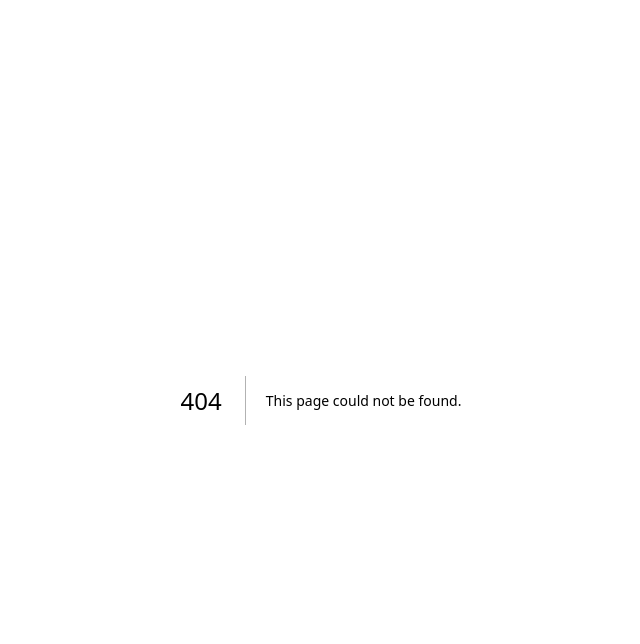
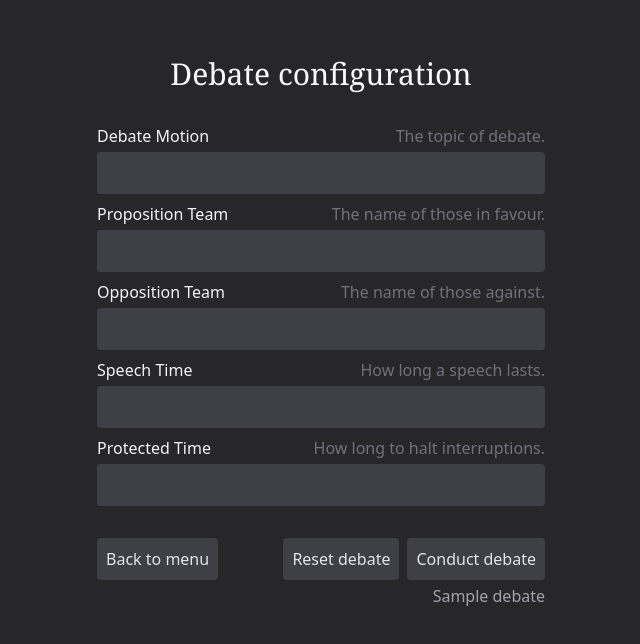
Before and after one commit to debatecore/debate-tools, a Next.js app: page /debate/setup in a window 1280 px wide. Before the commit this address had no page. Shown: the top 644 px of the page, without its empty margins (319-959 px from the left). Built offline with nearby package versions, Linux system fonts and the light colour scheme.

Commit message:
first steps of debate setup

```diff
--- /dev/null
+++ b/src/app/debate/page.tsx
@@ -0,0 +1,3 @@
+export default function PageDebate() {
+  return "Hello.";
+}
--- /dev/null
+++ b/src/app/debate/setup/page.tsx
@@ -0,0 +1,61 @@
+"use client";
+
+import { DebateSetting } from "@/components/DebateSetting";
+import { DebateContext, defaultDebate } from "@/contexts/DebateContext";
+import { useLang } from "@/lib/useLang";
+import Link from "next/link";
+import { useContext } from "react";
+
+export default function PageDebateSetup() {
+  const buttonstyle = `
+    p-2 bg-zinc-700 hover:bg-zinc-600 hover:text-zinc-100
+    border border-transparent hover:border-zinc-400 rounded
+  `;
+  const debate = useContext(DebateContext);
+  return (
+    <>
+      <div className="text-center pt-14">
+        <h1 className="text-3xl font-serif text-zinc-50">
+          {useLang("debateConfig")}
+        </h1>
+      </div>
+      <div className="flex flex-col max-w-md mx-auto gap-2 py-8 text-center">
+        <DebateSetting setting="motion" />
+        <DebateSetting setting="proTeam" />
+        <DebateSetting setting="oppTeam" />
+        <DebateSetting setting="speechTime" />
+        <DebateSetting setting="protectedTime" />
+      </div>
+      <div className="flex flex-row max-w-md mx-auto gap-2">
+        <Link href="/" className="mr-auto">
+          <button tabIndex={-1} className={buttonstyle}>
+            {useLang("backToMenu")}
+          </button>
+        </Link>
+        <button
+          className={buttonstyle}
+          onClick={() => {
+            debate?.setData(defaultDebate);
+          }}
+        >
+          {useLang("resetDebateConfig")}
+        </button>
+        <Link href="/debate">
+          <button tabIndex={-1} className={buttonstyle}>
+            {useLang("conductDebate")}
+          </button>
+        </Link>
+      </div>
+      <div className="flex flex-row justify-end max-w-md mx-auto py-1">
+        <button
+          className="text-zinc-400 hover:underline"
+          onClick={() => {
+            // debate?.setData(sampleDebate);
+          }}
+        >
+          {useLang("sampleDebate")}
+        </button>
+      </div>
+    </>
+  );
+}
--- a/src/app/globals.css
+++ b/src/app/globals.css
@@ -28,7 +28,6 @@ body {
   @apply hover:border-zinc-400;
   @apply disabled:hover:border-transparent;
   @apply hover:bg-zinc-600;
-  @apply hover:text-zinc-100;
   @apply disabled:cursor-not-allowed;
   @apply disabled:opacity-60;
 }
--- a/src/app/layout.tsx
+++ b/src/app/layout.tsx
@@ -1,17 +1,15 @@
 "use client";
+import { useEffect, useState } from "react";
+import { LangContext } from "@/contexts/LangContext";
+import { ThemeProvider } from "next-themes";
+import { language } from "@/contexts/LangContext";
+import "./globals.css";
 import {
-  Dispatch,
-  SetStateAction,
-  createContext,
-  useEffect,
-  useState,
-} from "react";
-import { LangContext } from "@/contexts/LangContext";
-import "./globals.css";
-import { ThemeProvider } from "next-themes";
-
-type language = "en" | "pl";
-export type { language };
+  DebateContext,
+  debateStorageField,
+  debateType,
+  defaultDebate,
+} from "@/contexts/DebateContext";
 
 export default function RootLayout({
   children,
@@ -20,26 +18,36 @@ export default function RootLayout({
 }) {
   const [initialFetch, setInitialFetch] = useState<boolean>(false);
   const [lang, setLang] = useState<language>("en");
+  const [debate, setDebate] = useState<debateType>(defaultDebate);
   useEffect(() => {
     if (typeof localStorage == "undefined") return;
     if (initialFetch) {
       localStorage.setItem("lang", lang);
+      localStorage.setItem(debateStorageField, JSON.stringify(debate));
     } else {
       setInitialFetch(true);
       let storedLang = localStorage.getItem("lang");
       if (storedLang) {
         setLang(storedLang === "pl" ? "pl" : "en");
       }
+      let storedDebate = localStorage.getItem(debateStorageField);
+      if (storedDebate) {
+        setDebate(JSON.parse(storedDebate) || defaultDebate);
+      }
     }
-  }, [initialFetch, lang]);
+  }, [initialFetch, lang, debate]);
   return (
     <html lang="en" suppressHydrationWarning>
       <body>
-        <LangContext.Provider value={{ lang, setLang }}>
-          <ThemeProvider themes={["light", "dark", "projector"]}>
-            {children}
-          </ThemeProvider>
-        </LangContext.Provider>
+        <ThemeProvider themes={["light", "dark", "projector"]}>
+          <LangContext.Provider value={{ lang, setLang }}>
+            <DebateContext.Provider
+              value={{ data: debate, setData: setDebate }}
+            >
+              {children}
+            </DebateContext.Provider>
+          </LangContext.Provider>
+        </ThemeProvider>
       </body>
     </html>
   );
--- a/src/app/page.tsx
+++ b/src/app/page.tsx
@@ -22,7 +22,7 @@ export default function PageIndex() {
         <p className="text-zinc-400">{madeWithLove}</p>
       </div>
       <div className="buttonflex">
-        <Link href="/">
+        <Link href="/debate/setup">
           <button>{debateUtility}</button>
         </Link>
         <button disabled>{ladderGen}</button>
--- /dev/null
+++ b/src/components/DebateSetting.tsx
@@ -0,0 +1,25 @@
+"use client";
+
+import { DebateContext, debateType } from "@/contexts/DebateContext";
+import { useLang } from "@/lib/useLang";
+import { useContext, useState } from "react";
+
+const DebateSetting = (props: { setting: keyof debateType }) => {
+  const debate = useContext(DebateContext);
+  const [expanded, setExpanded] = useState<boolean>(false);
+  const inputstyle = `
+		w-full p-2 bg-zinc-700 border border-transparent rounded
+		outline-0 hover:bg-zinc-800 hover:border-zinc-400
+		focus:bg-zinc-800 focus:border-zinc-400
+	`;
+  return (
+    <div className="w-full">
+      <div className="flex flex-row justify-between pb-1">
+        <p className="text-zinc-100">{useLang(props.setting)}</p>
+        <p className="text-zinc-500">{useLang(`${props.setting}Desc`)}</p>
+      </div>
+      <input type="text" className={inputstyle} />
+    </div>
+  );
+};
+export { DebateSetting };
--- /dev/null
+++ b/src/contexts/DebateContext.ts
@@ -0,0 +1,46 @@
+import { Dispatch, SetStateAction, createContext } from "react";
+
+type debateType = {
+  motion: string;
+  proTeam: string;
+  oppTeam: string;
+  speechTime: number;
+  protectedTime: number;
+};
+export type { debateType };
+
+const defaultDebate: debateType = {
+  motion: "Si vis pacem, para bellum.",
+  proTeam: "Anonymous",
+  oppTeam: "Anonymous",
+  speechTime: 240,
+  protectedTime: 30,
+};
+export { defaultDebate };
+
+// increment this on changes to debateType
+const debateStorageField = "debateconfigv4";
+export { debateStorageField };
+
+const DebateContext = createContext<{
+  data: debateType;
+  setData: Dispatch<SetStateAction<debateType>>;
+} | null>(null);
+export { DebateContext };
+
+const sampleDebates: debateType[] = [
+  {
+    motion: "THW abolish the UN Security Council.",
+    proTeam: "38 Dwujęzyczne Liceum w Poznaniu",
+    oppTeam: "Technikum Komunikacji w Poznaniu",
+    speechTime: 240,
+    protectedTime: 30,
+  },
+  {
+    motion: "TH regrets the narrative saying that forgiveness is a virtue.",
+    proTeam: "",
+    oppTeam: "",
+    speechTime: 240,
+    protectedTime: 30,
+  },
+];
--- a/src/contexts/LangContext.ts
+++ b/src/contexts/LangContext.ts
@@ -1,5 +1,7 @@
-import { language } from "@/app/layout";
 import { Dispatch, SetStateAction, createContext } from "react";
+
+type language = "en" | "pl";
+export type { language };
 
 const LangContext = createContext<{
   lang: language;
--- a/src/data/en.json
+++ b/src/data/en.json
@@ -10,5 +10,20 @@
   "themeProjector": "projector",
   "oxfDebateUtility": "Oxford Debate Utility",
   "ladderGen": "Tournament Bracket Generator",
-  "motionGen": "Debate Motion Generator"
+  "motionGen": "Debate Motion Generator",
+  "debateConfig": "Debate configuration",
+  "backToMenu": "Back to menu",
+  "resetDebateConfig": "Reset debate",
+  "conductDebate": "Conduct debate",
+  "motion": "Debate Motion",
+  "motionDesc": "The topic of debate.",
+  "proTeam": "Proposition Team",
+  "proTeamDesc": "The name of those in favour.",
+  "oppTeam": "Opposition Team",
+  "oppTeamDesc": "The name of those against.",
+  "speechTime": "Speech Time",
+  "speechTimeDesc": "How long a speech lasts.",
+  "protectedTime": "Protected Time",
+  "protectedTimeDesc": "How long to halt interruptions.",
+  "sampleDebate": "Sample debate"
 }
--- a/src/data/pl.json
+++ b/src/data/pl.json
@@ -10,5 +10,20 @@
   "themeProjector": "projektor",
   "oxfDebateUtility": "Narzędzie do przeprowadzania debaty",
   "ladderGen": "Generator drabinek turniejowych",
-  "motionGen": "Generator tez do debaty"
+  "motionGen": "Generator tez do debaty",
+  "debateConfig": "Konfiguracja debaty",
+  "backToMenu": "Wróć",
+  "resetDebateConfig": "Reset konfiguracji",
+  "conductDebate": "Rozpocznij debatę",
+  "motion": "Teza debaty",
+  "motionDesc": "",
+  "proTeam": "Drużyna propozycji",
+  "proTeamDesc": "",
+  "oppTeam": "Drużyna opozycji",
+  "oppTeamDesc": "",
+  "speechTime": "Czas trwania mowy",
+  "speechTimeDesc": "",
+  "protectedTime": "Czas chroniony",
+  "protectedTimeDesc": "",
+  "sampleDebate": "Przykładowa debata"
 }
--- a/src/lib/useLang.ts
+++ b/src/lib/useLang.ts
@@ -15,7 +15,22 @@ type tokens =
   | "themeProjector"
   | "oxfDebateUtility"
   | "ladderGen"
-  | "motionGen";
+  | "motionGen"
+  | "debateConfig"
+  | "backToMenu"
+  | "resetDebateConfig"
+  | "conductDebate"
+  | "motion"
+  | "motionDesc"
+  | "proTeam"
+  | "proTeamDesc"
+  | "oppTeam"
+  | "oppTeamDesc"
+  | "speechTime"
+  | "speechTimeDesc"
+  | "protectedTime"
+  | "protectedTimeDesc"
+  | "sampleDebate";
 export type { tokens };
 
 const useLang = (token: tokens) => {
```
